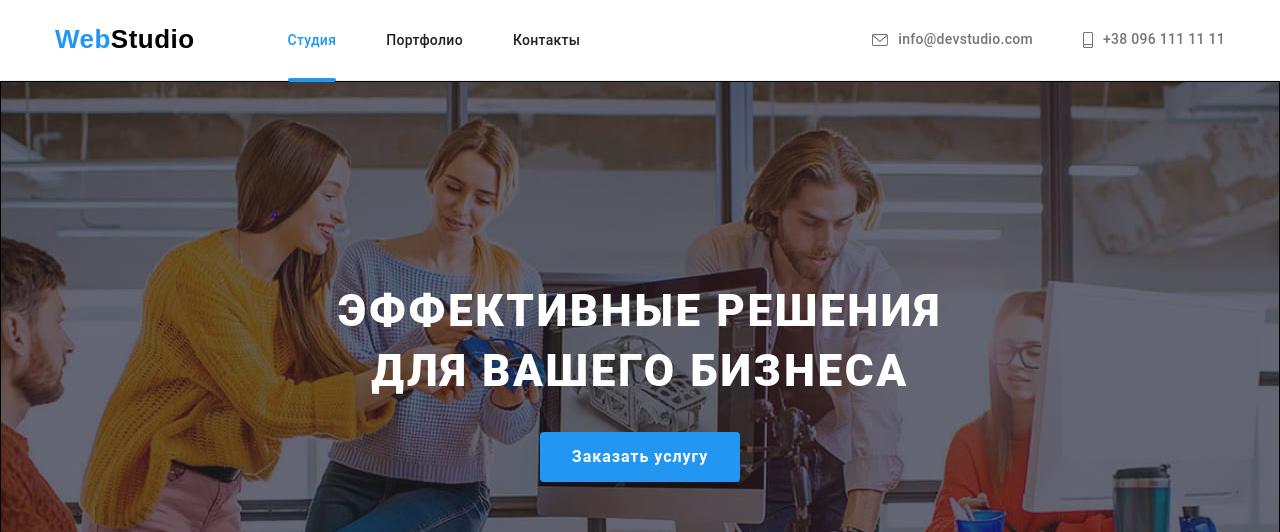
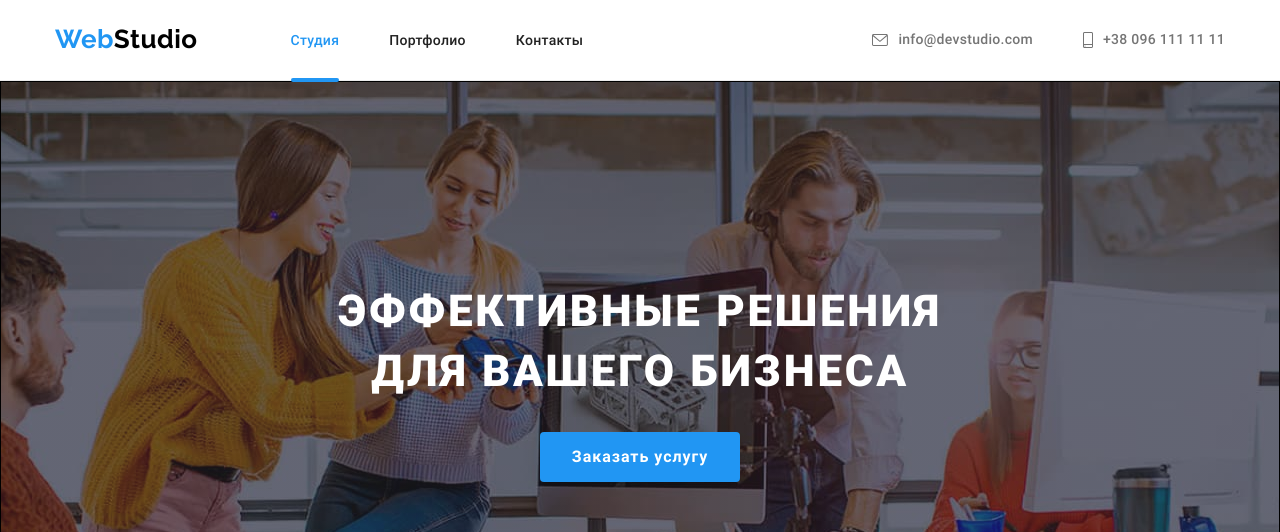
Before and after one commit to Zoriana-Trus/goit-markup-hw-07, a plain HTML site: page index.html in a window 1280 px wide. Shown: the top 532 px of the page. Drawn offline with Linux system fonts and the light colour scheme; the site is published under a folder, as on GitHub Pages, so addresses that start at the root find nothing.

Commit message:
відредаговано шлях до шрифтів

```diff
--- a/sass/utils/_fonts.scss
+++ b/sass/utils/_fonts.scss
@@ -3,13 +3,13 @@
     font-family: 'Roboto';
     font-style: normal;
     font-weight: 400;
-    src: url('/fonts/roboto-v20-cyrillic-regular.eot'); /* IE9 Compat Modes */
+    src: url('../fonts/roboto-v20-cyrillic-regular.eot'); /* IE9 Compat Modes */
     src: local(''),
-         url('/fonts/roboto-v20-cyrillic-regular.eot?#iefix') format('embedded-opentype'), /* IE6-IE8 */
-         url('/fonts/roboto-v20-cyrillic-regular.woff2') format('woff2'), /* Super Modern Browsers */
-         url('/fonts/roboto-v20-cyrillic-regular.woff') format('woff'), /* Modern Browsers */
-         url('/fonts/roboto-v20-cyrillic-regular.ttf') format('truetype'), /* Safari, Android, iOS */
-         url('/fonts/roboto-v20-cyrillic-regular.svg#Roboto') format('svg'); /* Legacy iOS */
+         url('../fonts/roboto-v20-cyrillic-regular.eot?#iefix') format('embedded-opentype'), /* IE6-IE8 */
+         url('../fonts/roboto-v20-cyrillic-regular.woff2') format('woff2'), /* Super Modern Browsers */
+         url('../fonts/roboto-v20-cyrillic-regular.woff') format('woff'), /* Modern Browsers */
+         url('../fonts/roboto-v20-cyrillic-regular.ttf') format('truetype'), /* Safari, Android, iOS */
+         url('../fonts/roboto-v20-cyrillic-regular.svg#Roboto') format('svg'); /* Legacy iOS */
   }
   /* roboto-500 - cyrillic */
   @font-face {
@@ -18,11 +18,11 @@
     font-weight: 500;
     src: url('/fonts/roboto-v20-cyrillic-500.eot'); /* IE9 Compat Modes */
     src: local(''),
-         url('/fonts/roboto-v20-cyrillic-500.eot?#iefix') format('embedded-opentype'), /* IE6-IE8 */
-         url('/fonts/roboto-v20-cyrillic-500.woff2') format('woff2'), /* Super Modern Browsers */
-         url('/fonts/roboto-v20-cyrillic-500.woff') format('woff'), /* Modern Browsers */
-         url('/fonts/roboto-v20-cyrillic-500.ttf') format('truetype'), /* Safari, Android, iOS */
-         url('/fonts/roboto-v20-cyrillic-500.svg#Roboto') format('svg'); /* Legacy iOS */
+         url('../fonts/roboto-v20-cyrillic-500.eot?#iefix') format('embedded-opentype'), /* IE6-IE8 */
+         url('../fonts/roboto-v20-cyrillic-500.woff2') format('woff2'), /* Super Modern Browsers */
+         url('../fonts/roboto-v20-cyrillic-500.woff') format('woff'), /* Modern Browsers */
+         url('../fonts/roboto-v20-cyrillic-500.ttf') format('truetype'), /* Safari, Android, iOS */
+         url('../fonts/roboto-v20-cyrillic-500.svg#Roboto') format('svg'); /* Legacy iOS */
   }
   /* roboto-700 - cyrillic */
   @font-face {
@@ -31,24 +31,24 @@
     font-weight: 700;
     src: url('/fonts/roboto-v20-cyrillic-700.eot'); /* IE9 Compat Modes */
     src: local(''),
-         url('/fonts/roboto-v20-cyrillic-700.eot?#iefix') format('embedded-opentype'), /* IE6-IE8 */
-         url('/fonts/roboto-v20-cyrillic-700.woff2') format('woff2'), /* Super Modern Browsers */
-         url('/fonts/roboto-v20-cyrillic-700.woff') format('woff'), /* Modern Browsers */
-         url('/fonts/roboto-v20-cyrillic-700.ttf') format('truetype'), /* Safari, Android, iOS */
-         url('/fonts/roboto-v20-cyrillic-700.svg#Roboto') format('svg'); /* Legacy iOS */
+         url('../fonts/roboto-v20-cyrillic-700.eot?#iefix') format('embedded-opentype'), /* IE6-IE8 */
+         url('../fonts/roboto-v20-cyrillic-700.woff2') format('woff2'), /* Super Modern Browsers */
+         url('../fonts/roboto-v20-cyrillic-700.woff') format('woff'), /* Modern Browsers */
+         url('../fonts/roboto-v20-cyrillic-700.ttf') format('truetype'), /* Safari, Android, iOS */
+         url('../fonts/roboto-v20-cyrillic-700.svg#Roboto') format('svg'); /* Legacy iOS */
   }
   /* roboto-900 - cyrillic */
   @font-face {
     font-family: 'Roboto';
     font-style: normal;
     font-weight: 900;
-    src: url('/fonts/roboto-v20-cyrillic-900.eot'); /* IE9 Compat Modes */
+    src: url('../fonts/roboto-v20-cyrillic-900.eot'); /* IE9 Compat Modes */
     src: local(''),
-         url('/fonts/roboto-v20-cyrillic-900.eot?#iefix') format('embedded-opentype'), /* IE6-IE8 */
-         url('/fonts/roboto-v20-cyrillic-900.woff2') format('woff2'), /* Super Modern Browsers */
-         url('/fonts/roboto-v20-cyrillic-900.woff') format('woff'), /* Modern Browsers */
-         url('/fonts/roboto-v20-cyrillic-900.ttf') format('truetype'), /* Safari, Android, iOS */
-         url('/fonts/roboto-v20-cyrillic-900.svg#Roboto') format('svg'); /* Legacy iOS */
+         url('../fonts/roboto-v20-cyrillic-900.eot?#iefix') format('embedded-opentype'), /* IE6-IE8 */
+         url('../fonts/roboto-v20-cyrillic-900.woff2') format('woff2'), /* Super Modern Browsers */
+         url('../fonts/roboto-v20-cyrillic-900.woff') format('woff'), /* Modern Browsers */
+         url('../fonts/roboto-v20-cyrillic-900.ttf') format('truetype'), /* Safari, Android, iOS */
+         url('../fonts/roboto-v20-cyrillic-900.svg#Roboto') format('svg'); /* Legacy iOS */
   }
 
   /* raleway-700 - cyrillic */
@@ -56,11 +56,11 @@
      font-family: 'Raleway';
      font-style: normal;
      font-weight: 700;
-     src: url('/fonts/raleway-v19-cyrillic-700.eot'); /* IE9 Compat Modes */
+     src: url('../fonts/raleway-v19-cyrillic-700.eot'); /* IE9 Compat Modes */
      src: local(''),
-          url('/fonts/raleway-v19-cyrillic-700.eot?#iefix') format('embedded-opentype'), /* IE6-IE8 */
-          url('/fonts/raleway-v19-cyrillic-700.woff2') format('woff2'), /* Super Modern Browsers */
-          url('/fonts/raleway-v19-cyrillic-700.woff') format('woff'), /* Modern Browsers */
-          url('/fonts/raleway-v19-cyrillic-700.ttf') format('truetype'), /* Safari, Android, iOS */
-          url('/fonts/raleway-v19-cyrillic-700.svg#Raleway') format('svg'); /* Legacy iOS */
+          url('../fonts/raleway-v19-cyrillic-700.eot?#iefix') format('embedded-opentype'), /* IE6-IE8 */
+          url('../fonts/raleway-v19-cyrillic-700.woff2') format('woff2'), /* Super Modern Browsers */
+          url('../fonts/raleway-v19-cyrillic-700.woff') format('woff'), /* Modern Browsers */
+          url('../fonts/raleway-v19-cyrillic-700.ttf') format('truetype'), /* Safari, Android, iOS */
+          url('../fonts/raleway-v19-cyrillic-700.svg#Raleway') format('svg'); /* Legacy iOS */
    }
```
Also changed, not shown: css/main.css, css/main.min.css, css/portfolio.css, css/portfolio.min.css, 4 other files.
